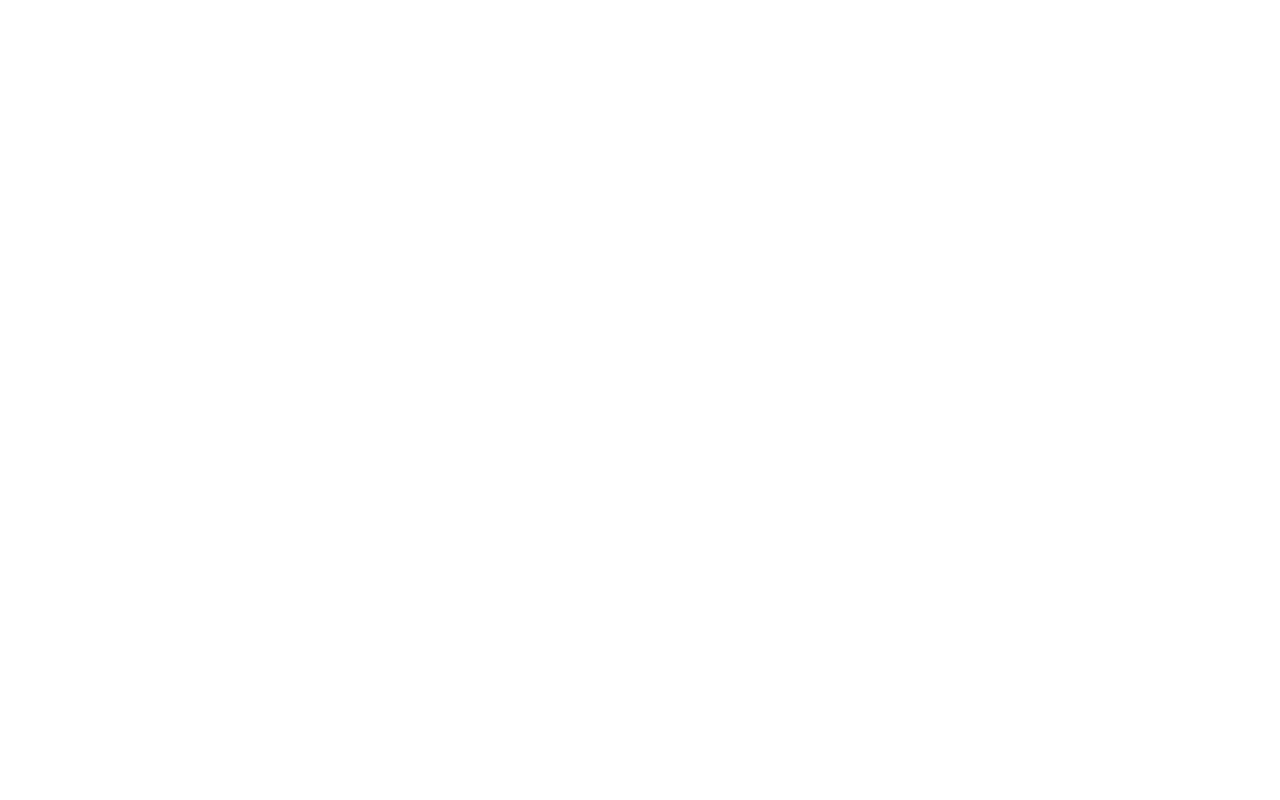
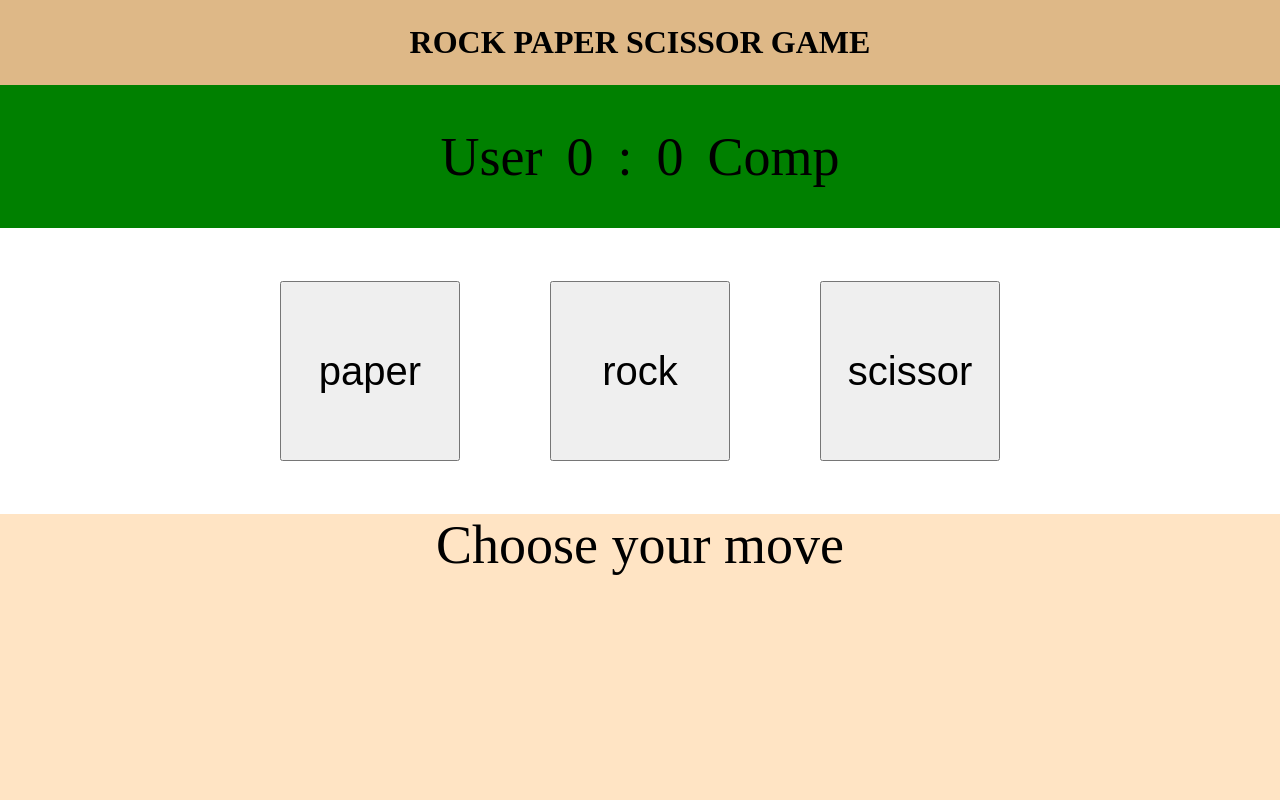
Before and after one commit to hanifabdihakimhani/rock-paper-scissors, a plain HTML site: page index.html in a window 1280 px wide. Drawn offline with Linux system fonts and the light colour scheme.

Commit message:
Adding some html body
Make some style on the page

```diff
--- a/index.html
+++ b/index.html
@@ -4,10 +4,24 @@
     <meta charset="UTF-8">
     <meta http-equiv="X-UA-Compatible" content="IE=edge">
     <meta name="viewport" content="width=device-width, initial-scale=1.0">
-    <script src="script.js"></script>
-    <title>Document</title>
+    <link rel="stylesheet" href="style.css">
+    <script src="script.js" defer></script>
+    <title>GAME</title>
 </head>
 <body>
-
+    <h1>ROCK PAPER SCISSOR GAME</h1>
+    <p class="score-board">
+        <span id="user" class="name">User</span>
+        <span id="user-score" class="score">0</span>:<span id="comp-score" class="score">0</span>
+        <span id="comp" class="name">Comp</span>
+    </p>
+    <div class="btn">
+        <button id="paper">paper</button>
+        <button id="rock">rock</button>
+        <button id="scissor">scissor</button>
+    </div>
+    <div id="result">
+        Choose your move
+    </div>
 </body>
 </html>
--- /dev/null
+++ b/style.css
@@ -0,0 +1,55 @@
+* {
+    margin: 0;
+    padding: 0;
+    box-sizing: border-box;
+}
+
+body {
+    height: 100vh;
+    display: flex;
+    flex-direction: column;
+}
+
+h1 {
+    text-align: center;
+    padding: 24px;
+    background: burlywood;
+}
+
+.score-board {
+    flex: 1;
+    display: flex;
+    justify-content: center;
+    align-items: center;
+    font-size: 54px;
+    background: green;
+}
+
+.score {
+    padding: 24px;
+}
+
+.btn {
+    flex: 2;
+    display: flex;
+    justify-content: space-around;
+    align-items: center;
+    gap: 10px;
+    margin: 0px 240px;
+}
+
+button {
+    font-size: 40px;
+    flex: 1 0 auto;
+    height: 180px;
+    width: 180px;
+    max-width: 180px;
+}
+
+#result {
+    flex: 2;
+    display: flex;
+    justify-content: center;
+    font-size: 54px;
+    background: bisque;
+}
```
